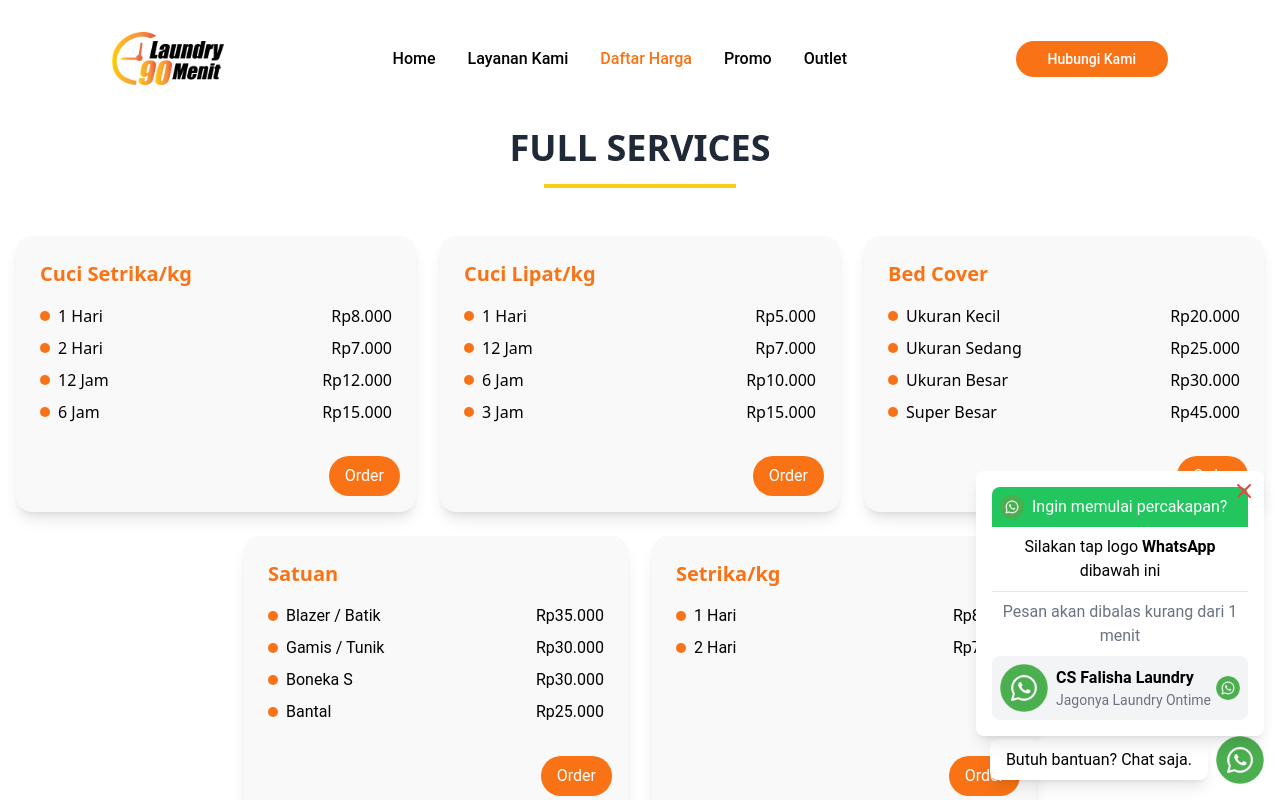
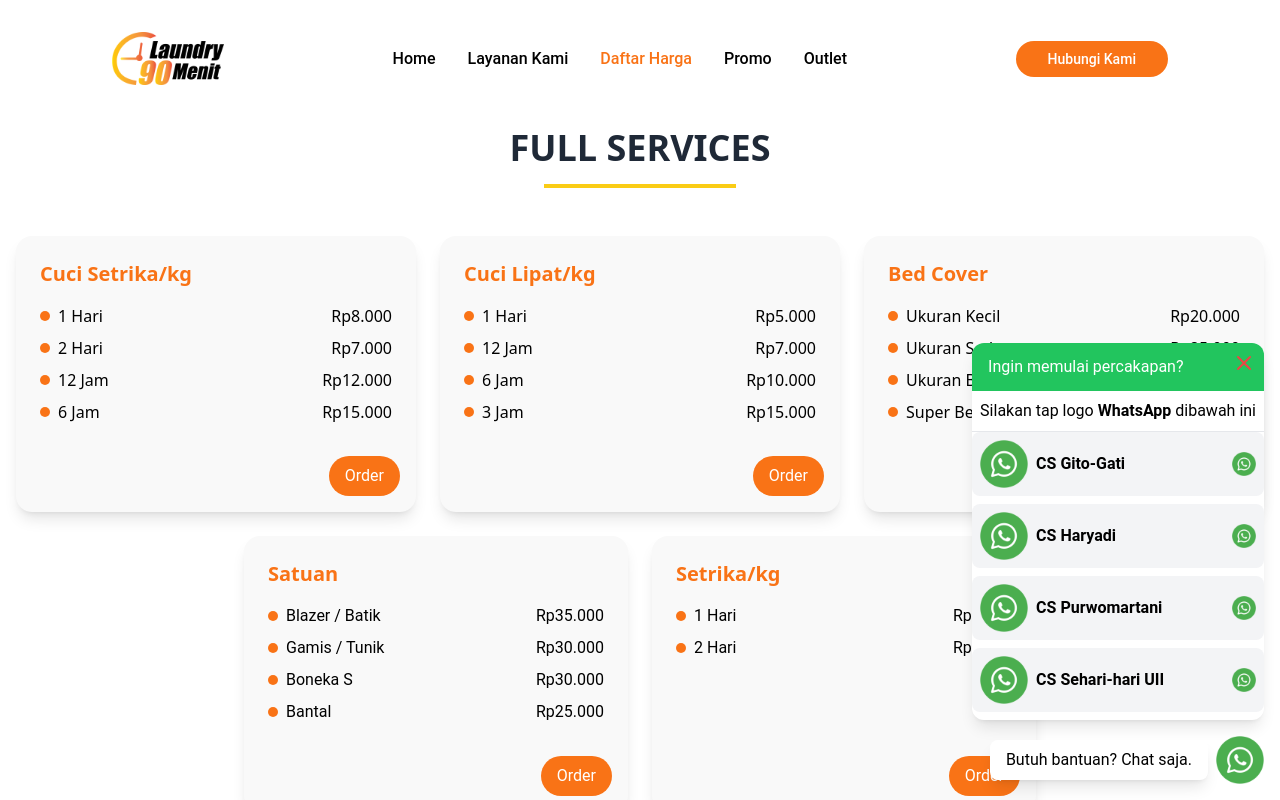
Before and after one commit to syauqinadhif/Laundry-90-Menit-Lading-Pages, a Vue app: page /prices in a window 1280 px wide. Both pictures are taken after a click on the button "Butuh bantuan? Chat saja.". Shown: the top 800 px of the page. Built offline with nearby package versions, Linux system fonts and the light colour scheme; a web font is replaced by a local one.

Commit message:
fix hero

```diff
--- a/src/components/WhatsappCta.vue
+++ b/src/components/WhatsappCta.vue
@@ -19,27 +19,54 @@
     <!-- Popup -->
     <div
       v-if="showPopup"
-      class="fixed bottom-16 right-4 bg-white rounded-lg shadow-lg w-72 p-4"
+      class="fixed bottom-16 mb-4 right-4 rounded-xl bg-white shadow-lg w-100"
     >
-      <div class="flex items-center bg-green-500 text-white p-2 rounded-t-lg">
-        <img
+      <div class="flex items-center bg-green-500 rounded-t-xl text-white w-full h-12">
+        <!-- <img
           src="@/assets/images/whatsapp-icon.png"
           alt="WhatsApp"
           class="w-6 h-6 mr-2"
-        />
-        <span>Ingin memulai percakapan?</span>
+        /> -->
+        <span class="text-left ml-4">Ingin memulai percakapan?</span>
       </div>
       <div class="p-2 text-center border-b border-gray-200">
         Silakan tap logo <span class="font-bold">WhatsApp</span> dibawah ini
       </div>
-      <div class="p-2 text-center text-gray-500">
-        Pesan akan dibalas kurang dari 1 menit
-      </div>
-      <div class="flex items-center p-2 bg-gray-100 rounded-lg">
+      <div class="flex items-center p-2 bg-gray-100 rounded-lg mb-2">
         <img src="@/assets/images/whatsapp-icon.png" alt="CS" class="w-12 h-12 mr-2" />
         <div>
-          <div class="font-bold">CS Falisha Laundry</div>
-          <div class="text-sm text-gray-500">Jagonya Laundry Ontime</div>
+          <div class="font-bold">CS Gito-Gati</div>
+          <!-- <div class="text-sm text-gray-500">Jagonya Laundry Ontime</div> -->
+        </div>
+        <button class="ml-auto text-green-500">
+          <img src="@/assets/images/whatsapp-icon.png" alt="WhatsApp" class="w-6 h-6" />
+        </button>
+      </div>
+      <div class="flex items-center p-2 bg-gray-100 rounded-lg mb-2">
+        <img src="@/assets/images/whatsapp-icon.png" alt="CS" class="w-12 h-12 mr-2" />
+        <div>
+          <div class="font-bold">CS Haryadi</div>
+          <!-- <div class="text-sm text-gray-500">Jagonya Laundry Ontime</div> -->
+        </div>
+        <button class="ml-auto text-green-500">
+          <img src="@/assets/images/whatsapp-icon.png" alt="WhatsApp" class="w-6 h-6" />
+        </button>
+      </div>
+      <div class="flex items-center p-2 bg-gray-100 rounded-lg mb-2">
+        <img src="@/assets/images/whatsapp-icon.png" alt="CS" class="w-12 h-12 mr-2" />
+        <div>
+          <div class="font-bold">CS Purwomartani</div>
+          <!-- <div class="text-sm text-gray-500">Jagonya Laundry Ontime</div> -->
+        </div>
+        <button class="ml-auto text-green-500">
+          <img src="@/assets/images/whatsapp-icon.png" alt="WhatsApp" class="w-6 h-6" />
+        </button>
+      </div>
+      <div class="flex items-center p-2 bg-gray-100 rounded-lg mb-2">
+        <img src="@/assets/images/whatsapp-icon.png" alt="CS" class="w-12 h-12 mr-2" />
+        <div>
+          <div class="font-bold">CS Sehari-hari UII</div>
+          <!-- <div class="text-sm text-gray-500">Jagonya Laundry Ontime</div> -->
         </div>
         <button class="ml-auto text-green-500">
           <img src="@/assets/images/whatsapp-icon.png" alt="WhatsApp" class="w-6 h-6" />
--- a/src/components/pages/home/Hero.vue
+++ b/src/components/pages/home/Hero.vue
@@ -6,7 +6,7 @@
       class="absolute -z-50 w-full h-full object-cover"
     />
     <div
-      class="max-w-screen-xl h-full mx-auto flex flex-col sm:flex-row items-center gap-x-12 overflow-hidden"
+      class="max-w-screen-xl h-full mx-auto flex flex-col md:flex-row items-center gap-x-4 gap-y-12 overflow-hidden"
     >
       <div class="mx-4 md:mx-8 md:w-1/2 z-10">
         <h1
@@ -27,11 +27,11 @@
           Laundry Sekarang!
         </a>
       </div>
-      <div class="w-1/2">
+      <div class="w-1/2 mx-8">
         <img
           alt="Gambar Ilustrasi Hero"
           :src="heroImg"
-          class="absolute bottom-0 right-2 sm:right-16 sm:w-4/6 pointer-events-none select-none"
+          class="absolute bottom-0 right-2 sm:right-16 w- sm:w-1/4 max-h-[50%] md:max-h-[100%] pointer-events-none select-none"
         />
       </div>
     </div>
--- a/src/components/pages/home/Reasons.vue
+++ b/src/components/pages/home/Reasons.vue
@@ -11,8 +11,8 @@
       <p
         class="font-productsans mt-2 sm:mt-6 px-6 sm:px-32 md:px-44 lg:px-64 text-left sm:text-center text-gunmetal text-sm sm:text-lg"
       >
-        Lorem ipsum dolor sit amet, consectetur adipiscing elit, sed do eiusmod tempor
-        incididunt ut labore et dolore magna aliqua.
+        Lima Alasan Mengapa Anda Harus Memilih Laundry 90 Menit Untuk Melayani Segala
+        Kebutuhan Laundry Anda.
       </p>
       <div class="w-full mx-auto mt-8 md:mt-16 px-6 space-y-8">
         <div
```
Also changed, not shown: src/assets/images/illustration-hero.png.
